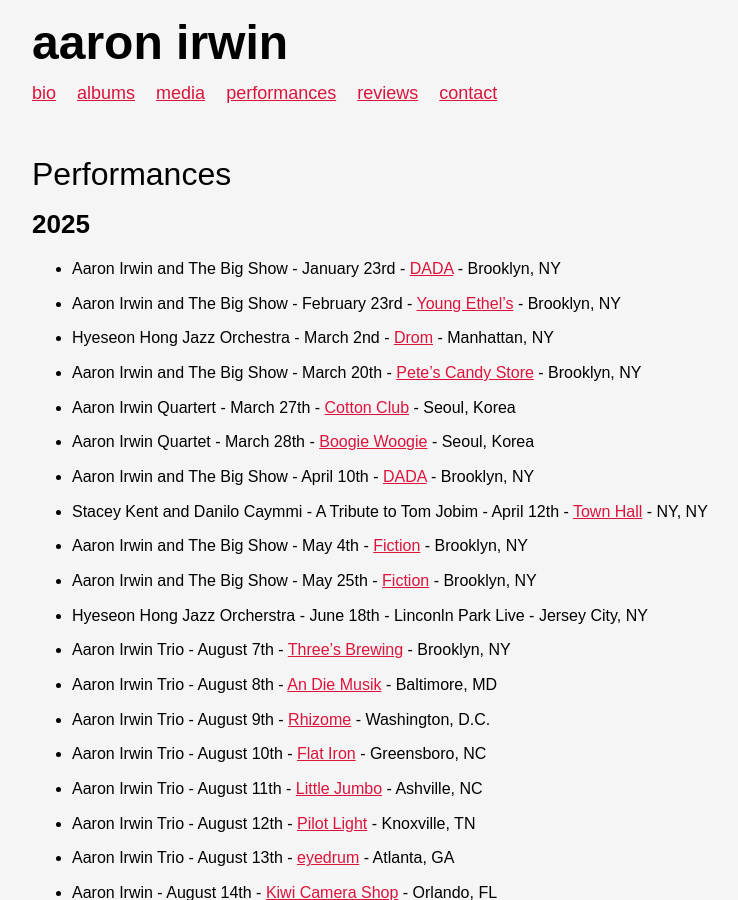
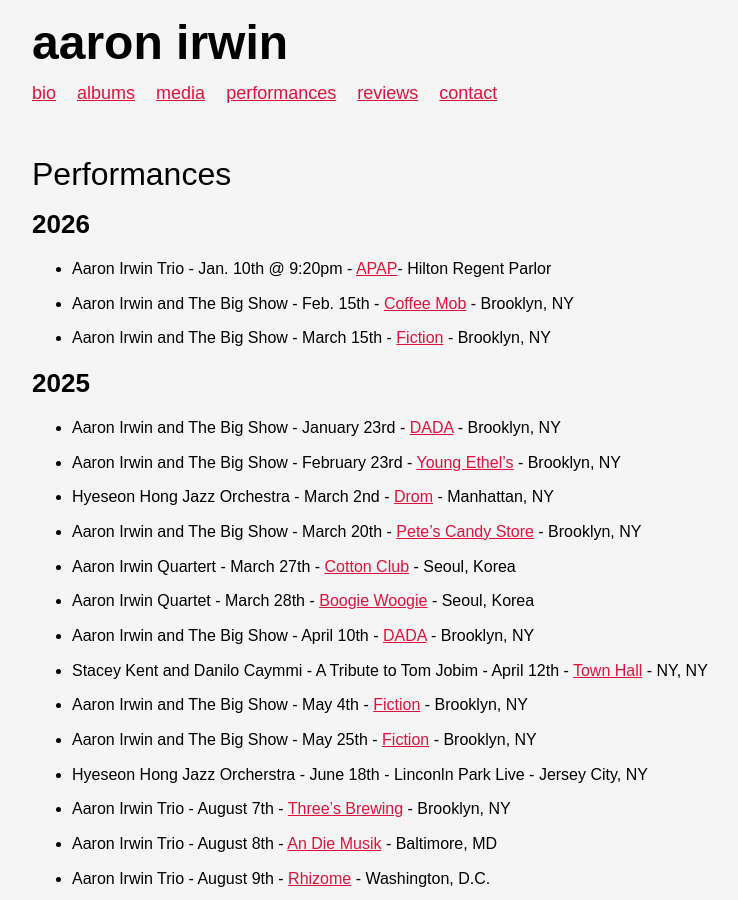
Before and after one commit to ryanve/aaronirwin.com, a Jekyll site: the page built from performances.md, in a window 1280 px wide and 900 px high. Shown: the whole window, without its empty margins (128-866 px from the left). Built offline with Jekyll 4.4.1, drawn with Linux system fonts in a browser that asks for light colours.

Commit message:
Update performances.md

```diff
--- a/performances.md
+++ b/performances.md
@@ -3,6 +3,12 @@
 ---
 
 # Performances
+
+## 2026
+
+- Aaron Irwin Trio - Jan. 10th @ 9:20pm - [APAP](https://apap365.org/)- Hilton Regent Parlor
+- Aaron Irwin and The Big Show - Feb. 15th - [Coffee Mob](https://www.instagram.com/coffeemob/?hl=en) - Brooklyn, NY
+- Aaron Irwin and The Big Show - March 15th - [Fiction](https://fictionbk.com/) - Brooklyn, NY
 
 
 ## 2025
```
